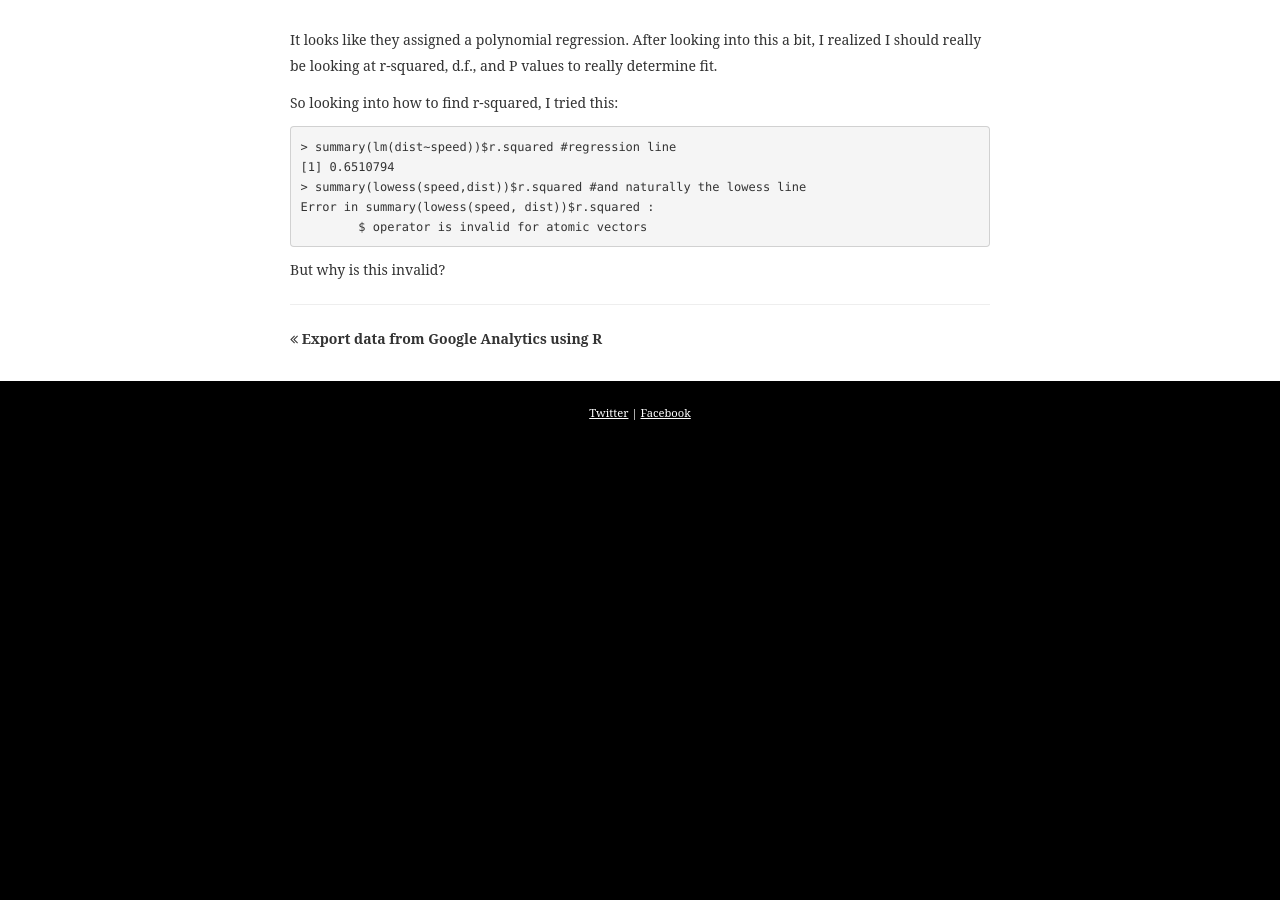
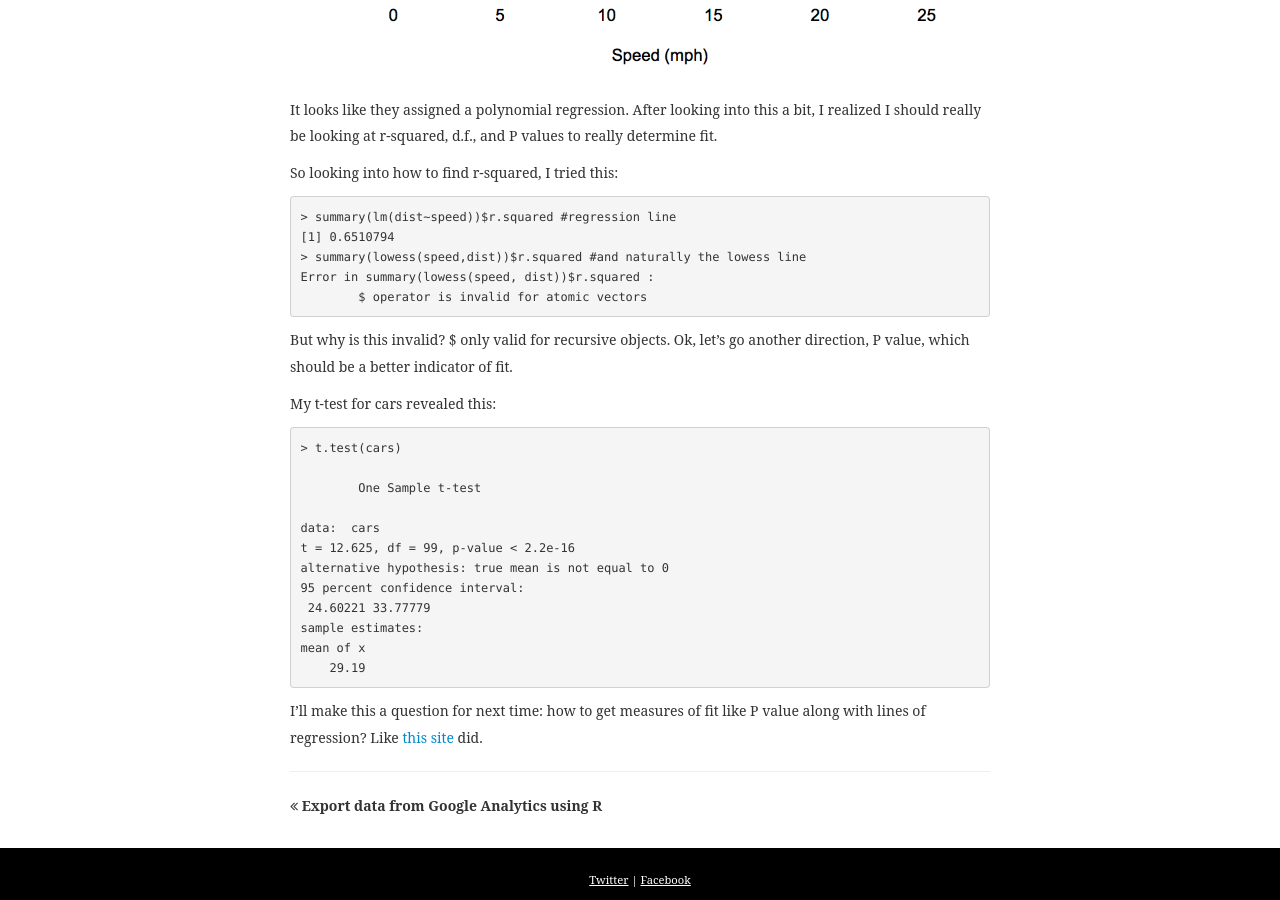
Before and after one commit to eastandwestwind/notes, a Jekyll site: the page built from _posts/2015-07-29-cars.md, in a window 1280 px wide and 900 px high, scrolled down 3636 px. Built offline with Jekyll 4.4.1, drawn with Linux system fonts in a browser that asks for light colours; some web fonts are replaced; before the commit the page ends 4081 px from its top, so only the background shows below that; some of the changed text lies outside the part shown.

Commit message:
car link

```diff
--- a/_posts/2015-07-29-cars.md
+++ b/_posts/2015-07-29-cars.md
@@ -75,4 +75,21 @@
 	Error in summary(lowess(speed, dist))$r.squared :
   	$ operator is invalid for atomic vectors
 
-But why is this invalid?
+But why is this invalid? $ only valid for recursive objects. Ok, let's go another direction, P value, which should be a better indicator of fit.
+
+My t-test for cars revealed this:
+
+	> t.test(cars)
+
+		One Sample t-test
+
+	data:  cars
+	t = 12.625, df = 99, p-value < 2.2e-16
+	alternative hypothesis: true mean is not equal to 0
+	95 percent confidence interval:
+	 24.60221 33.77779
+	sample estimates:
+	mean of x
+	    29.19
+
+I'll make this a question for next time: how to get measures of fit like P value along with lines of regression? Like [this site](http://www.dmi.units.it/~inverniz/adir/statcurvreg.html) did.
```
Also changed, not shown: other parts of _posts/2015-07-29-cars.md (+1 -1 lines).
